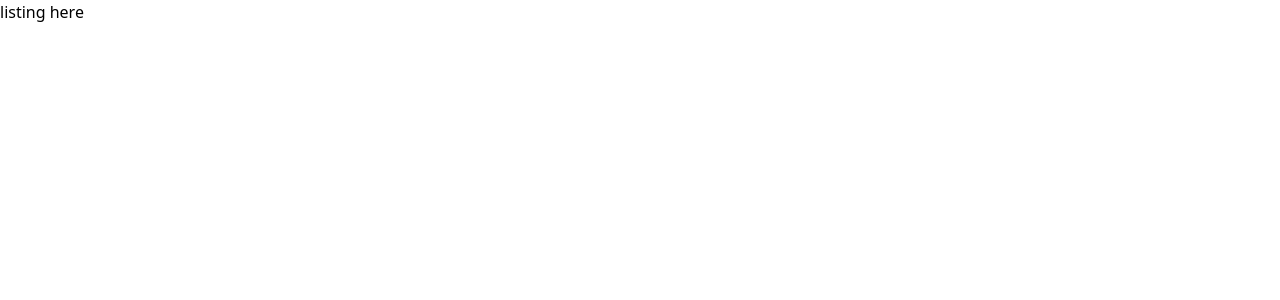
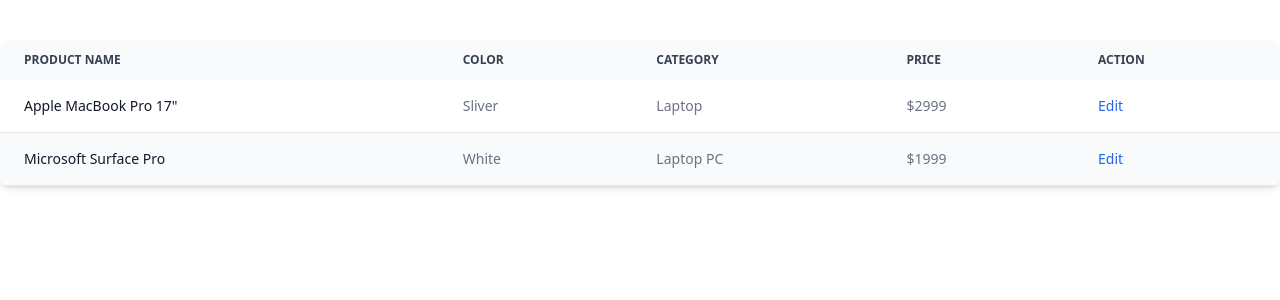
Before and after one commit to numan-iftikhar/face-app, a Vue app: page /listing in a window 1280 px wide. Shown: the top 300 px of the page. Built offline with nearby package versions, Linux system fonts and the light colour scheme.

Commit message:
design listing page

```diff
--- a/src/views/ListingView.vue
+++ b/src/views/ListingView.vue
@@ -1 +1,57 @@
-<template>listing here</template>
+<template>
+  <div
+    class="container mx-auto mt-10 relative overflow-x-auto shadow-md sm:rounded-lg"
+  >
+    <table class="w-full text-sm text-left text-gray-500 dark:text-gray-400">
+      <thead
+        class="text-xs text-gray-700 uppercase bg-gray-50 dark:bg-gray-700 dark:text-gray-400"
+      >
+        <tr>
+          <th scope="col" class="px-6 py-3">Product name</th>
+          <th scope="col" class="px-6 py-3">Color</th>
+          <th scope="col" class="px-6 py-3">Category</th>
+          <th scope="col" class="px-6 py-3">Price</th>
+          <th scope="col" class="px-6 py-3">Action</th>
+        </tr>
+      </thead>
+      <tbody>
+        <tr class="bg-white border-b dark:bg-gray-900 dark:border-gray-700">
+          <th
+            scope="row"
+            class="px-6 py-4 font-medium text-gray-900 whitespace-nowrap dark:text-white"
+          >
+            Apple MacBook Pro 17"
+          </th>
+          <td class="px-6 py-4">Sliver</td>
+          <td class="px-6 py-4">Laptop</td>
+          <td class="px-6 py-4">$2999</td>
+          <td class="px-6 py-4">
+            <a
+              href="#"
+              class="font-medium text-blue-600 dark:text-blue-500 hover:underline"
+              >Edit</a
+            >
+          </td>
+        </tr>
+        <tr class="border-b bg-gray-50 dark:bg-gray-800 dark:border-gray-700">
+          <th
+            scope="row"
+            class="px-6 py-4 font-medium text-gray-900 whitespace-nowrap dark:text-white"
+          >
+            Microsoft Surface Pro
+          </th>
+          <td class="px-6 py-4">White</td>
+          <td class="px-6 py-4">Laptop PC</td>
+          <td class="px-6 py-4">$1999</td>
+          <td class="px-6 py-4">
+            <a
+              href="#"
+              class="font-medium text-blue-600 dark:text-blue-500 hover:underline"
+              >Edit</a
+            >
+          </td>
+        </tr>
+      </tbody>
+    </table>
+  </div>
+</template>
```
